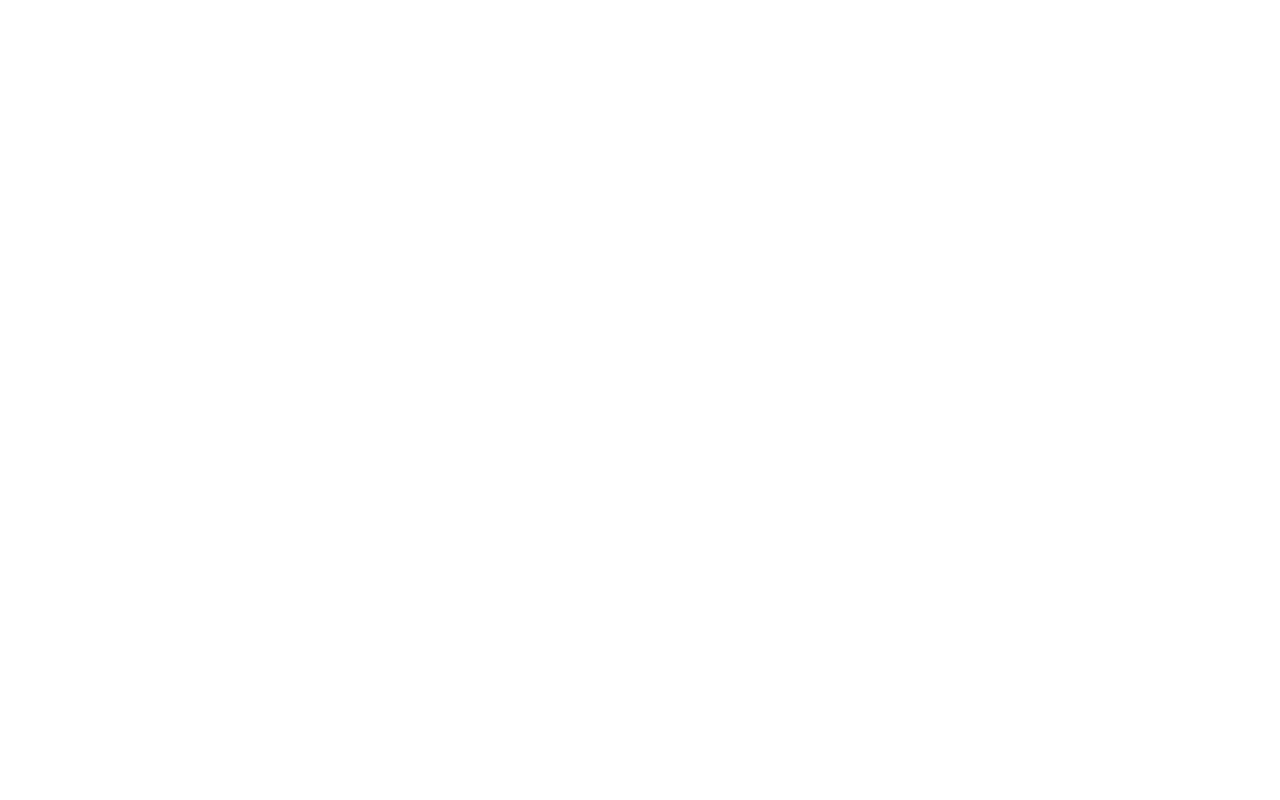
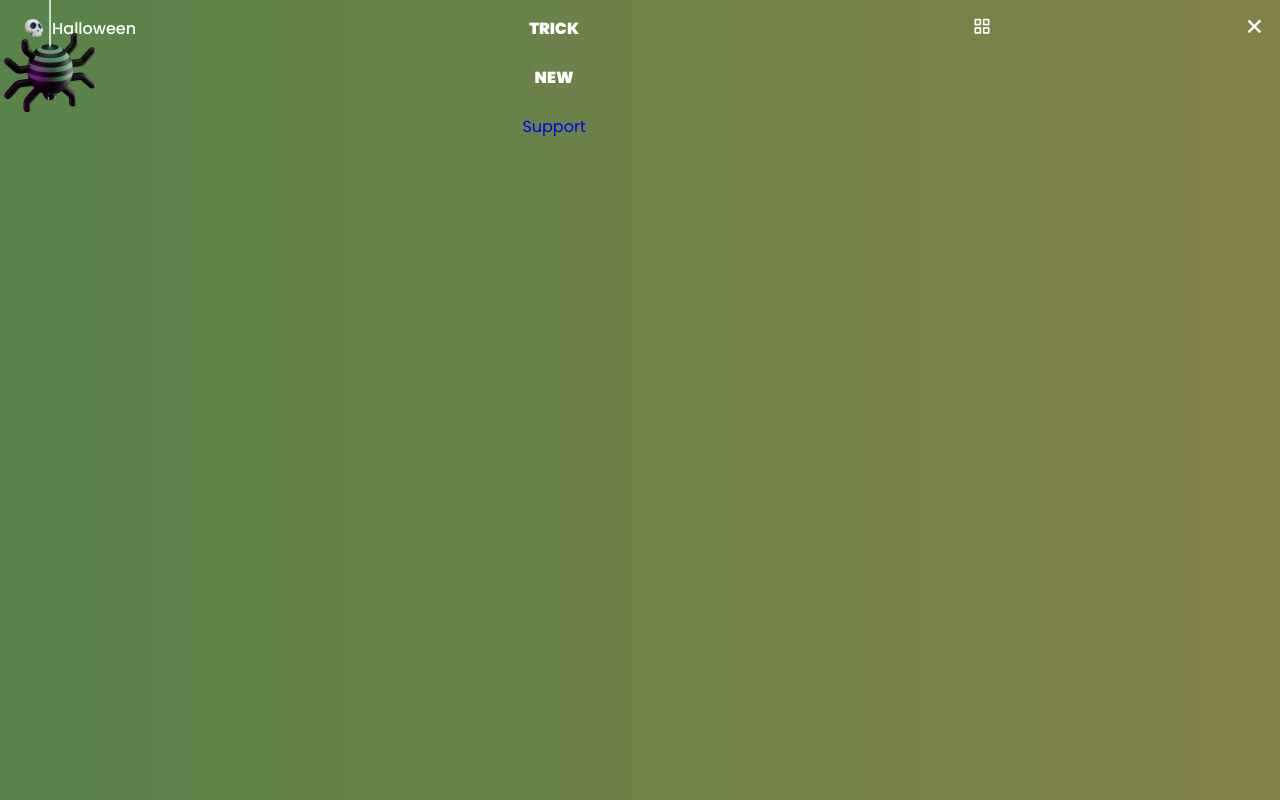
Before and after one commit to tube-jeonghoon/responsive-halloween-website, a plain HTML site: page index.html in a window 1280 px wide. Drawn offline with nearby package versions, Linux system fonts and the light colour scheme.

Commit message:
22.03.04 commit

```diff
--- a/assets/css/style.css
+++ b/assets/css/style.css
@@ -0,0 +1,240 @@
+@import url("https://fonts.googleapis.com/css2?family=Poppins:wght@400;500;600;900&display=swap");
+
+/*=============== VARIABLES CSS ===============*/
+:root {
+  --header-height: 3.5rem;
+
+  /*========== Colors ==========*/
+  --hue: 14;
+  --first-color: hsl(var(--hue), 91%, 54%);
+  --first-color-alt: hsl(var(--hue), 91%, 50%);
+  --title-color: hsl(var(--hue), 4%, 100%);
+  --text-color: hsl(var(--hue), 4%, 85%);
+  --text-color-light: hsl(var(--hue), 4%, 55%);
+
+  /*Green gradient*/
+  --body-color: linear-gradient(
+    90deg,
+    hsl(104, 28%, 40%) 0%,
+    hsl(58, 28%, 40%) 100%
+  );
+  --container-color: linear-gradient(
+    136deg,
+    hsl(104, 28%, 35%) 0%,
+    hsl(58, 28%, 35%) 100%
+  );
+
+  /*Red gradient*/
+  /* --body-color: linear-gradient(90deg, hsl(360, 28%, 40%) 0%, hsl(18, 28%, 40%) 100%);
+  --container-color: linear-gradient(136deg, hsl(360, 28%, 35%) 0%, hsl(18, 28%, 35%) 100%); */
+
+  /*Black solid*/
+  /* --body-color: hsl(30, 8%, 8%);
+  --container-color: hsl(30, 8%, 10%); */
+
+  /*========== Font and typography ==========*/
+  --body-font: "Poppins", sans-serif;
+  --biggest-font-size: 2rem;
+  --h1-font-size: 1.5rem;
+  --h2-font-size: 1.25rem;
+  --h3-font-size: 1rem;
+  --normal-font-size: 0.938rem;
+  --small-font-size: 0.813rem;
+  --smaller-font-size: 0.75rem;
+
+  /*========== Font weight ==========*/
+  --font-medium: 500;
+  --font-semi-bold: 600;
+  --font-black: 900;
+
+  /*========== Margenes Bottom ==========*/
+  --mb-0-25: 0.25rem;
+  --mb-0-5: 0.5rem;
+  --mb-0-75: 0.75rem;
+  --mb-1: 1rem;
+  --mb-1-5: 1.5rem;
+  --mb-2: 2rem;
+  --mb-2-5: 2.5rem;
+
+  /*========== z index ==========*/
+  --z-tooltip: 10;
+  --z-fixed: 100;
+}
+
+/* Responsive typography */
+@media screen and (min-width: 992px) {
+  :root {
+    --biggest-font-size: 4rem;
+    --h1-font-size: 2.25rem;
+    --h2-font-size: 1.5rem;
+    --h3-font-size: 1.25rem;
+    --normal-font-size: 1rem;
+    --small-font-size: 0.875rem;
+    --smaller-font-size: 0.813rem;
+  }
+}
+
+/* BASE */
+* {
+  box-sizing: border-box;
+  padding: 0;
+  margin: 0;
+}
+
+html {
+  scroll-behavior: smoothness;
+}
+
+body {
+  margin: var(--header-height) 0 0 0;
+  font-family: var(--body-font);
+  font-size: var(--normal-font-size);
+  background: var(--body-color);
+  color: var(--text-color);
+}
+
+h1,
+h2,
+h3,
+h4 {
+  color: var(--title-color);
+  font-weight: var(--font-semi-bold);
+}
+
+ul {
+  list-style: none;
+}
+
+a {
+  text-decoration: none;
+}
+
+img {
+  max-width: 100%;
+  height: auto;
+}
+
+button,
+input {
+  border: none;
+  outline: none;
+}
+
+button {
+  cursor: pointer;
+  font-family: var(--body-font);
+  font-size: var(--normal-font-size);
+}
+
+/* CEUSABLE CSS CLASSES */
+.section {
+  padding: 4.5rem 0 2rem;
+}
+
+.section__title {
+  font-size: var(--h2-font-size);
+  margin-bottom: var(--mb-2);
+  text-align: center;
+}
+
+/* LAYOUt */
+.container {
+  max-width: 968px;
+  margin-left: var(--mb-1-5);
+  margin-right: var(--mb-1-5);
+}
+
+.grid {
+  display: grid;
+}
+
+.main {
+  overflow: hidden;
+}
+
+/* HEADER */
+.header {
+  width: 100%;
+  background: var(--body-color);
+  position: fixed;
+  top: 0;
+  left: 0;
+  z-index: var(--z-fixed);
+}
+
+/* NAV */
+.nav {
+  height: var(--header-height);
+  display: flex;
+  justify-content: space-between;
+  align-items: center;
+}
+
+.nav__logo {
+  display: flex;
+  align-items: center;
+  column-gap: 0.5rem;
+  font-weight: var(--font-medium);
+}
+
+.nav__logo-img {
+  width: 1.25rem;
+}
+
+.nav__link,
+.nav__logo,
+.nav__toggle,
+.nav__close {
+  color: var(--title-color);
+}
+
+.nav__toggle {
+  font-size: 1.25rem;
+  cursor: pointer;
+}
+
+@media screen and (max-width: 767px) {
+  .nav__menu {
+    position: fixed;
+    width: 100%;
+    background: var(--container-color);
+    top: 0;
+    left: 0;
+    padding: 3.5rem 0;
+    transition: 0.4s;
+    z-index: var(--z-fixed);
+    border-radius: 0 0 1.5rem;
+  }
+}
+
+.nav__img {
+  width: 100px;
+  position: absolute;
+  top: 0;
+  left: 0;
+}
+
+.nav__close {
+  font-size: 1.8rem;
+  position: absolute;
+  top: 0.5rem;
+  right: 0.7rem;
+  cursor: pointer;
+}
+
+.nav__list {
+  display: flex;
+  flex-direction: column;
+  align-items: center;
+  row-gap: 1.5rem;
+}
+
+.nav__link {
+  text-transform: uppercase;
+  font-weight: var(--font-black);
+  transition: 0.4s;
+}
+
+.nav__link:hover {
+  color: var(--text-color);
+}
--- /dev/null
+++ b/assets/scss/styles.css
@@ -0,0 +1 @@
+/* No CSS *//*# sourceMappingURL=styles.css.map */
--- a/index.html
+++ b/index.html
@@ -4,7 +4,63 @@
     <meta charset="UTF-8" />
     <meta http-equiv="X-UA-Compatible" content="IE=edge" />
     <meta name="viewport" content="width=device-width, initial-scale=1.0" />
-    <title>Document</title>
+    <!-- FAVICON -->
+    <link
+      rel="shortcut icon"
+      href="./assets/img/favicon.png"
+      type="image/x-icon"
+    />
+
+    <!-- BOXICONS -->
+    <link
+      href="https://unpkg.com/boxicons@2.1.1/css/boxicons.min.css"
+      rel="stylesheet"
+    />
+
+    <!-- SWIPER CSS -->
+
+    <!-- CSS -->
+    <link rel="stylesheet" href="./assets/css/style.css" />
+    <title>Responsive Halloween Website</title>
   </head>
-  <body></body>
+  <body>
+    <!-- HEADER -->
+    <div class="header header" id="header">
+      <nav class="nav container">
+        <a href="#" class="nav__logo">
+          <img src="./assets/img/logo.png" alt="" class="nav__logo-img" />
+          Halloween
+        </a>
+
+        <div class="nav__menu" id="nav-menu">
+          <ul class="nav__list">
+            <li class="nav__item">
+              <a href="#home" class="nav__link">Home</a>
+            </li>
+            <li class="nav__item">
+              <a href="#about" class="nav__link">About</a>
+            </li>
+            <li class="nav__item">
+              <a href="#trick" class="nav__link">Trick</a>
+            </li>
+            <li class="nav__item">
+              <a href="#new" class="nav__link">New</a>
+            </li>
+
+            <a href="#" class="button button-ghost">Support</a>
+
+            <div class="nav__close" id="nav-close">
+              <i class="bx bx-x"></i>
+            </div>
+
+            <img src="./assets/img/nav-img.png" alt="" class="nav__img" />
+          </ul>
+        </div>
+
+        <div class="nav__toggle" id="nav-toggle">
+          <i class="bx bx-grid-alt"></i>
+        </div>
+      </nav>
+    </div>
+  </body>
 </html>
```
Also changed, not shown: 1 other file.
